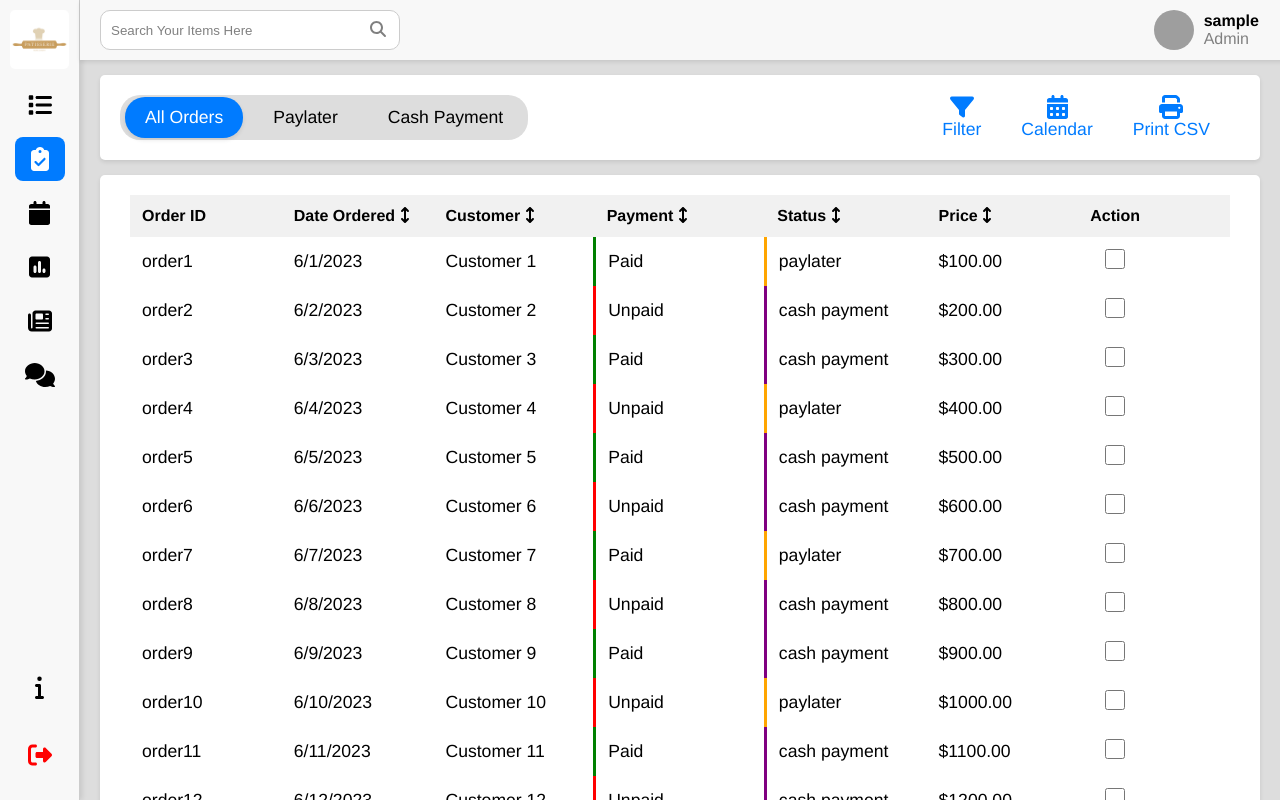
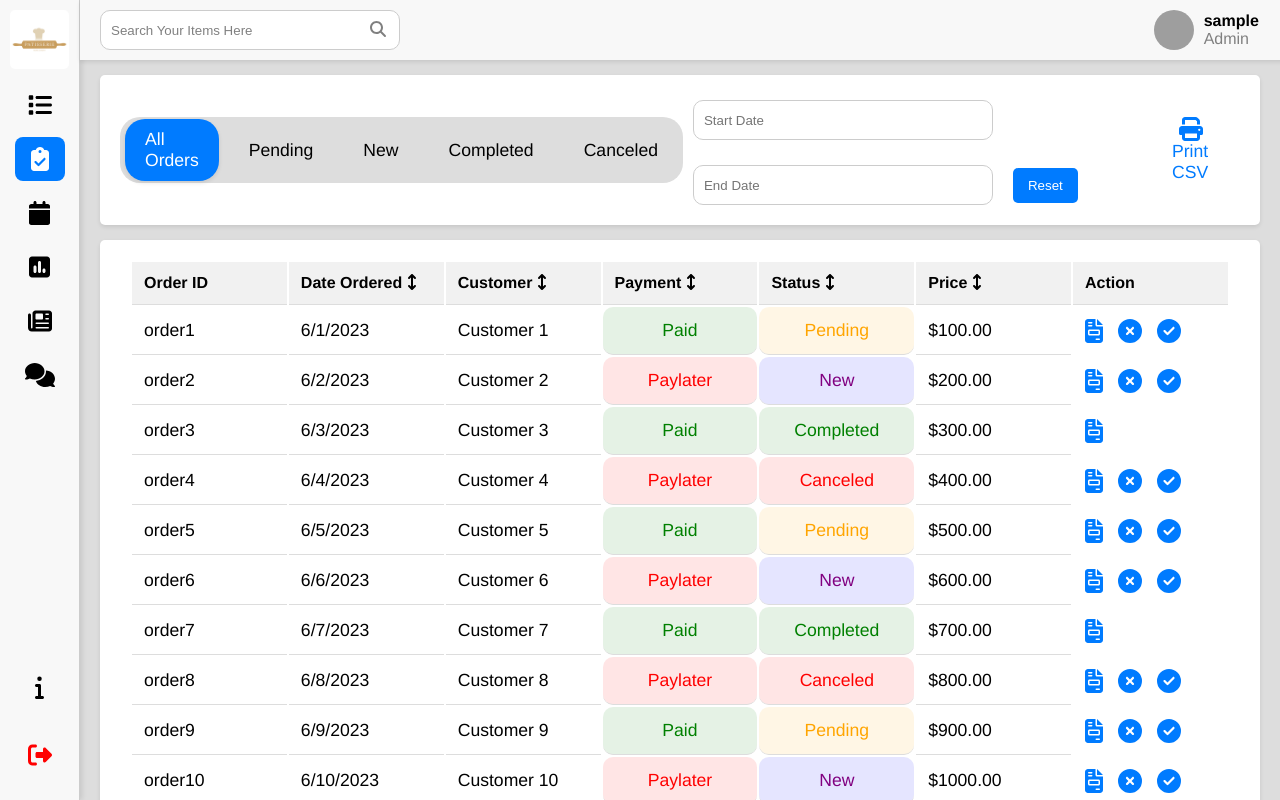
Before and after one commit to mmchahine0/POS, a React (Create React App) app in the folder client/: page /Orders in a window 1280 px wide. Shown: the top 800 px of the page. Built offline with nearby package versions, Linux system fonts and the light colour scheme; sample sign-in values are in the browser's storage; grey boxes are pictures that could not be loaded.

Commit message:
adjusted orders

```diff
--- a/client/src/App.jsx
+++ b/client/src/App.jsx
@@ -6,6 +6,7 @@ import Login from "./pages/Login";
 import NotFound from "./pages/notFound";
 import Menu from "./pages/Menu";
 import Orders from "./pages/Orders";
+import Admin from "./pages/Admin";
 
 //components
 
@@ -18,6 +19,7 @@ function App() {
           <Route path="/Login" element={<Login />} />
           <Route path="/Menu" element={<Menu />} />
           <Route path="/Orders" element={<Orders />} />
+          <Route path="/Admin" element={<Admin />} />
         </Routes>
       </BrowserRouter>
     </div>
--- a/client/src/components/sideBar.jsx
+++ b/client/src/components/sideBar.jsx
@@ -1,4 +1,3 @@
-import React, { useState } from "react";
 import "../styles/sideBar.css";
 import { FontAwesomeIcon } from "@fortawesome/react-fontawesome";
 import {
@@ -51,9 +50,9 @@ const Sidebar = () => {
         </div>
         <div
           className={`sidebar-icon ${
-            location.pathname === "/calendar" ? "selected" : ""
+            location.pathname === "/Admin" ? "selected" : ""
           }`}
-          onClick={() => handleIconClick("/calendar")}
+          onClick={() => handleIconClick("/Admin")}
         >
           <FontAwesomeIcon icon={faCalendar} />
         </div>
--- a/client/src/pages/Orders.jsx
+++ b/client/src/pages/Orders.jsx
@@ -1,10 +1,11 @@
 import React, { useState, useEffect } from "react";
 import { FontAwesomeIcon } from "@fortawesome/react-fontawesome";
 import {
-  faFilter,
-  faCalendarDays,
   faPrint,
   faArrowsUpDown,
+  faFileInvoice,
+  faTimesCircle,
+  faCircleCheck,
 } from "@fortawesome/free-solid-svg-icons";
 import Sidebar from "../components/sideBar";
 import TopBar from "../components/topBar";
@@ -19,7 +20,7 @@ const dummyOrders = Array.from({ length: 40 }, (_, index) => ({
   createdAt: new Date(2023, 5, index + 1).toISOString(),
   customerInfo: { name: `Customer ${index + 1}` },
   isPaid: index % 2 === 0,
-  status: index % 3 === 0 ? "paylater" : "cash payment",
+  status: ["pending", "new", "completed", "canceled"][index % 4],
   totalPrice: (index + 1) * 100,
 }));
 
@@ -28,27 +29,28 @@ const Orders = () => {
   const [selectedType, setSelectedType] = useState("All Orders");
   const [orders, setOrders] = useState([]);
   const [currentPage, setCurrentPage] = useState(1);
-  const [ordersPerPage] = useState(13);
+  const [ordersPerPage] = useState(12);
   const [sortConfig, setSortConfig] = useState({
     key: "createdAt",
     direction: "asc",
   });
-  const [showPopup, setShowPopup] = useState(false);
   const [startDate, setStartDate] = useState(null);
   const [endDate, setEndDate] = useState(null);
-  const [selectedOrders, setSelectedOrders] = useState([]);
-
-  const handlePopUp = () => {
-    setShowPopup(true);
-  };
-
-  const handleClosePopup = () => {
-    setShowPopup(false);
-  };
+  const [showCheckConfirmationPopup, setShowCheckConfirmationPopup] =
+    useState(false);
+  const [showCancelConfirmationPopup, setShowCancelPopup] = useState(false);
+  const [showInvoicePopup, setShowInvoicePopup] = useState(false);
+  const [order, setOrder] = useState("");
+  const [printInvoice, setPrintInvoice] = useState(false);
 
   const handleResetDates = () => {
     setStartDate(null);
     setEndDate(null);
+  };
+  const handleClosePopup = () => {
+    setShowCancelPopup(false);
+    setShowCheckConfirmationPopup(false);
+    setShowInvoicePopup(false);
   };
 
   useEffect(() => {
@@ -108,24 +110,34 @@ const Orders = () => {
     setSelectedType(type);
   };
 
-  const handleSelectOrder = (orderId) => {
-    setSelectedOrders((prevSelectedOrders) => {
-      if (prevSelectedOrders.includes(orderId)) {
-        return prevSelectedOrders.filter((id) => id !== orderId);
-      } else {
-        return [...prevSelectedOrders, orderId];
-      }
-    });
+  const handleCancelOrder = (orderId) => {
+    setOrder(orderId);
+    setShowCancelPopup(true);
   };
 
-  const csvData = currentOrders
-    .filter((order) => selectedOrders.includes(order._id))
-    .map((order) => ({
+  const handleCheckoutOrder = (orderId) => {
+    setOrder(orderId);
+    setShowCheckConfirmationPopup(true);
+  };
+  const handlePrintOrder = (orderId) => {
+    setOrder(orderId);
+    setShowInvoicePopup(true);
+  };
+  const handleCheckout = () => {
+    // Handle the checkout process for Cash Payment
+    handleClosePopup();
+  };
+  const handleCancel = () => {
+    // Handle the checkout process for Cash Payment
+    // Close the popup
+    handleClosePopup();
+  };
+  const csvData = dummyOrders.map((order) => ({
     orderId: order._id,
     dateOrdered: new Date(order.createdAt).toLocaleDateString(),
     customer: order.customerInfo.name,
-      payment: order.isPaid ? "Paid" : "Unpaid",
-      status: order.status,
+    payment: order.isPaid ? "Paid" : "Paylater",
+    status: order.status.charAt(0).toUpperCase() + order.status.slice(1), // Capitalize first letter
     price: `$${order.totalPrice.toFixed(2)}`,
   }));
 
@@ -136,7 +148,8 @@ const Orders = () => {
         <TopBar searchQuery={searchQuery} onSearchChange={setSearchQuery} />
         <div className="check-type-container">
           <div className="types">
-            {["All Orders", "Paylater", "Cash Payment"].map((type) => (
+            {["All Orders", "Pending", "New", "Completed", "Canceled"].map(
+              (type) => (
                 <div
                   key={type}
                   className={`type ${selectedType === type ? "selected" : ""}`}
@@ -146,24 +159,41 @@ const Orders = () => {
                     {type}
                   </span>
                 </div>
-            ))}
+              )
+            )}
           </div>
           <div className="filters">
-            <div className="icons">
-              <FontAwesomeIcon icon={faFilter} />
-              <span style={{ fontSize: "1.1rem", fontWeight: "500" }}>
-                Filter
-              </span>
+            <div>
+              <DatePicker
+                selected={startDate}
+                onChange={(date) => setStartDate(date)}
+                selectsStart
+                startDate={startDate}
+                endDate={endDate}
+                placeholderText="Start Date"
+                className="date-picker"
+                onFocus={(e) => e.target.setAttribute("readonly", true)}
+              />
+              <DatePicker
+                selected={endDate}
+                onChange={(date) => setEndDate(date)}
+                selectsEnd
+                startDate={startDate}
+                endDate={endDate}
+                minDate={startDate}
+                placeholderText="End Date"
+                className="date-picker"
+                onFocus={(e) => e.target.setAttribute("readonly", true)}
+              />
+              <button className="buttons" onClick={handleResetDates}>
+                Reset
+              </button>
             </div>
-            <div className="icons" onClick={handlePopUp}>
-              <FontAwesomeIcon icon={faCalendarDays} />
-              <span style={{ fontSize: "1.1rem", fontWeight: "500" }}>
-                Calendar
-              </span>
           </div>
+          <div className="filters">
             <CSVLink
               data={csvData}
-              filename={"selected_orders.csv"}
+              filename={"orders.csv"}
               style={{ textDecoration: "none" }}
             >
               <div className="icons">
@@ -201,19 +231,32 @@ const Orders = () => {
             <tbody>
               {currentOrders.map((order) => {
                 const paymentStyle = {
-                  borderLeft: order.isPaid
-                    ? "3px solid green"
-                    : "3px solid red",
-                  borderRadius: "5px",
+                  backgroundColor: order.isPaid
+                    ? "rgba(0, 128, 0, 0.1)"
+                    : "rgba(255, 0, 0, 0.1)",
+                  color: order.isPaid ? "green" : "red",
+                  borderRadius: "10px",
+                  padding: "5px 10px",
+                  textAlign: "center",
                 };
 
-                let statusStyle = { borderRadius: "5px" };
-                if (order.status === "paylater") {
-                  statusStyle.borderLeft = "3px solid orange";
-                } else if (order.status === "cash payment") {
-                  statusStyle.borderLeft = "3px solid purple";
-                } else {
-                  statusStyle.backgroundColor = "transparent";
+                let statusStyle = {
+                  borderRadius: "10px",
+                  textAlign: "center",
+                  padding: "5px 10px",
+                };
+                if (order.status === "pending") {
+                  statusStyle.color = "orange";
+                  statusStyle.backgroundColor = "rgba(255, 165, 0, 0.1)";
+                } else if (order.status === "new") {
+                  statusStyle.color = "purple";
+                  statusStyle.backgroundColor = "rgba(0, 0, 255, 0.1)";
+                } else if (order.status === "completed") {
+                  statusStyle.color = "green";
+                  statusStyle.backgroundColor = "rgba(0, 128, 0, 0.1)";
+                } else if (order.status === "canceled") {
+                  statusStyle.color = "red";
+                  statusStyle.backgroundColor = "rgba(255, 0, 0, 0.1)";
                 }
 
                 return (
@@ -222,17 +265,38 @@ const Orders = () => {
                     <td>{new Date(order.createdAt).toLocaleDateString()}</td>
                     <td>{order.customerInfo.name}</td>
                     <td style={paymentStyle}>
-                      {order.isPaid ? "Paid" : "Unpaid"}
+                      {order.isPaid ? "Paid" : "Paylater"}
                     </td>
-                    <td style={statusStyle}>{order.status}</td>
+                    <td style={statusStyle}>
+                      {order.status.charAt(0).toUpperCase() +
+                        order.status.slice(1)}
+                    </td>
                     <td>${order.totalPrice.toFixed(2)}</td>
-                    <td>
-                      <input
-                        type="checkbox"
-                        checked={selectedOrders.includes(order._id)}
-                        onChange={() => handleSelectOrder(order._id)}
-                        className="check-box"
+                    <td className="action-icons">
+                      <FontAwesomeIcon
+                        icon={faFileInvoice}
+                        title="Print Order"
+                        className="action-icon"
+                        onClick={() => handlePrintOrder(order._id)}
                       />
+                      {order.status !== "completed" && (
+                        <div className="action-icons">
+                          <FontAwesomeIcon
+                            icon={faTimesCircle}
+                            title="Cancel Order"
+                            className="action-icon"
+                            style={{ marginLeft: "15px" }}
+                            onClick={() => handleCancelOrder(order._id)}
+                          />
+                          <FontAwesomeIcon
+                            icon={faCircleCheck}
+                            title="Checkout Order"
+                            className="action-icon"
+                            style={{ marginLeft: "15px" }}
+                            onClick={() => handleCheckoutOrder(order._id)}
+                          />
+                        </div>
+                      )}
                     </td>
                   </tr>
                 );
@@ -251,31 +315,46 @@ const Orders = () => {
           </div>
         </div>
       </div>
-      {showPopup && (
+      {showCheckConfirmationPopup && (
         <div className="popup">
           <div className="popup-content">
-            <h3>Select Date Range</h3>
-            <DatePicker
-              selected={startDate}
-              onChange={(date) => setStartDate(date)}
-              selectsStart
-              startDate={startDate}
-              endDate={endDate}
-              placeholderText="Start Date"
+            <span className="close" onClick={handleClosePopup}>
+              &times;
+            </span>
+            <label>Are you sure you want to Checkout {order} ?</label>
+            <button onClick={handleCheckout}>Checkout Order</button>
+            <button onClick={handleClosePopup}>Cancel</button>
+          </div>
+        </div>
+      )}
+      {showCancelConfirmationPopup && (
+        <div className="popup">
+          <div className="popup-content">
+            <span className="close" onClick={handleClosePopup}>
+              &times;
+            </span>
+            <label>Are you sure you want to Delete {order} ?</label>
+            <button onClick={handleCancel}>Delete Order</button>
+            <button onClick={handleClosePopup}>Cancel</button>
+          </div>
+        </div>
+      )}
+      {showInvoicePopup && (
+        <div className="popup">
+          <div className="popup-content">
+            <span className="close" onClick={handleClosePopup}>
+              &times;
+            </span>
+            <label>invoice of Order: {order}</label>
+            <label>
+              <input
+                type="checkbox"
+                checked={printInvoice}
+                onChange={() => setPrintInvoice(!printInvoice)}
+                style={{ margin: "10px" }}
               />
-            <DatePicker
-              selected={endDate}
-              onChange={(date) => setEndDate(date)}
-              selectsEnd
-              startDate={startDate}
-              endDate={endDate}
-              minDate={startDate}
-              placeholderText="End Date"
-            />
-            <div className="popup-buttons">
-              <button onClick={handleClosePopup}>Close</button>
-              <button onClick={handleResetDates}>Reset</button>
-            </div>
+              Print Invoice
+            </label>
           </div>
         </div>
       )}
--- /dev/null
+++ b/client/src/styles/Admin.css
@@ -0,0 +1,7 @@
+.screen-container {
+  display: flex;
+  width: 100%;
+  box-sizing: border-box;
+  background-color: rgb(221, 221, 221);
+  min-height: 100vh;
+}
--- a/client/src/styles/Orders.css
+++ b/client/src/styles/Orders.css
@@ -70,13 +70,14 @@
 
 table {
   width: 100%;
-  border-collapse: collapse;
 }
 
 th, td {
   padding: 12px;
   text-align: left;
   max-width: 20px;
+  border-bottom: 1px solid;
+  border-color: rgb(221, 221, 221);
 }
 
 td{
@@ -89,6 +90,7 @@ th {
 
 th {
   background-color: #f1f1f1;
+
 }
 
 .pagination {
@@ -122,7 +124,7 @@ th {
   border-radius: 8px;
   transition: background-color 0.3s, color 0.3s;
   margin-right: 30px;
-  color:#007bff
+  color:#007bff;
 }
 
 .icons span {
@@ -161,7 +163,15 @@ th {
 }
 
 .date-picker {
-  margin-bottom: 20px;
+  display: flex;
+  align-items: center;
+  padding: 10px;
+  border: 1px solid #ccc;
+  border-radius: 10px;
+  width: 300px;
+  height: 40px;
+  outline: none;
+  margin: 10px 10px 10px 10px;
 }
 
 .date-picker label {
@@ -188,3 +198,104 @@ th {
   width: 20px;
   margin-left: 15px;
 }
+
+.date-picker{
+  margin-top: 15px;
+}
+.buttons {
+  background-color: #007bff;
+  border: none;
+  border-radius: 5px;
+  padding: 10px 15px;
+  cursor: pointer;
+  flex: 1;
+  margin: 0 5px;
+  transition: background-color 0.3s;
+  color: white;
+  margin-left: 10px;
+}
+
+.buttons:hover {
+  background-color: #0056b3;
+  color: white;
+}
+.action-icons {
+  display: flex;
+  justify-content: space-around;
+  font-size: 24px;
+  color:#007bff;
+  border-bottom-width: 0px;
+}
+
+.action-icon {
+  font-size: 24px;
+  color:#007bff;
+  cursor: pointer;
+}
+
+.popup {
+  position: fixed;
+  top: 0;
+  left: 0;
+  width: 100%;
+  height: 100%;
+  background: rgba(0, 0, 0, 0.5);
+  display: flex;
+  justify-content: center;
+  align-items: center;
+  z-index: 1000;
+}
+
+.popup-content {
+  background: white;
+  padding: 20px;
+  border-radius: 8px;
+  width: 400px;
+  box-shadow: 0 0 10px rgba(0, 0, 0, 0.1);
+  position: relative;
+}
+
+.popup-content .close {
+  position: absolute;
+  top: 10px;
+  right: 10px;
+  cursor: pointer;
+  font-size: 20px;
+}
+
+.popup-content h3 {
+  margin-bottom: 20px;
+}
+
+.popup-content div {
+  margin-bottom: 10px;
+}
+
+.popup-content label {
+  display: block;
+  margin-bottom: 5px;
+}
+
+.popup-content input[type="text"],
+.popup-content input[type="datetime-local"] {
+  width: 100%;
+  padding: 8px;
+  margin-bottom: 10px;
+  border: 1px solid #ccc;
+  border-radius: 4px;
+}
+
+.popup-content button {
+  width: 100%;
+  padding: 10px;
+  background-color: #007bff;
+  color: white;
+  border: none;
+  border-radius: 4px;
+  cursor: pointer;
+  margin: 10px 0 ;
+}
+
+.popup-content button:hover {
+  background-color: #0056b3;
+}
```
Also changed, not shown: client/src/pages/Admin.jsx (added, +13 -0 lines). Lines whose indentation alone changed are shown as unchanged.
